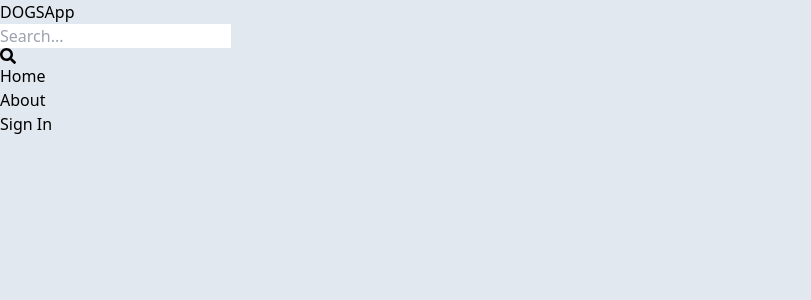
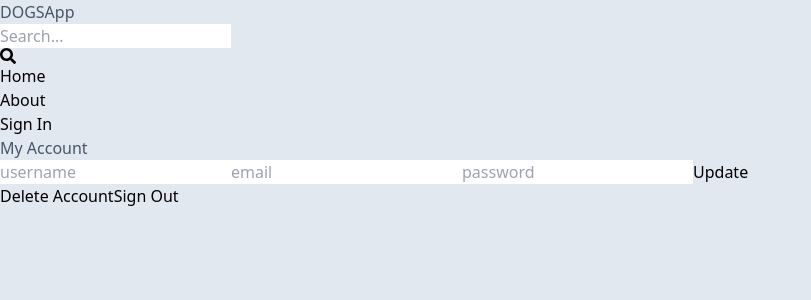
Before and after one commit to Magaerv/dogs-app, a React (Vite) app in the folder client/: page /profile in a window 1280 px wide. Shown: the top 300 px of the page, without its empty margins (0-811 px from the left). Built offline with nearby package versions, Linux system fonts and the light colour scheme; no server answers.

Commit message:
profile page

```diff
--- a/client/src/App.jsx
+++ b/client/src/App.jsx
@@ -1,11 +1,12 @@
 import { BrowserRouter, Route, Routes } from 'react-router-dom'
 import Header from './components/Header'
-import { PrivateRoutes } from './components/PrivateRoutes'
+import PrivateRoutes from './components/PrivateRoutes'
 import About from './pages/About'
 import Home from './pages/Home'
 import Profile from './pages/Profile'
 import SignIn from './pages/SignIn'
 import SignUp from './pages/SignUp'
+
 
 export default function App() {
   return <BrowserRouter>
@@ -15,7 +16,7 @@ export default function App() {
       <Route path='/sign-in' element={<SignIn />} />
       <Route path='/sign-up' element={<SignUp />} />
       <Route path='/about' element={<About />} />
-      <Route element={PrivateRoutes}>
+      <Route pathelement={PrivateRoutes}>
         <Route path='/profile' element={<Profile />} />
       </Route>
     </Routes>
--- a/client/src/components/Header.jsx
+++ b/client/src/components/Header.jsx
@@ -4,7 +4,11 @@ import {useSelector} from 'react-redux'
 
 export default function Header() {
 
-  const {currentUser} = useSelector(state => state.user)
+
+
+  const { currentUser } = useSelector(state => state.user)
+
+  console.log(currentUser)
   return (
     <header className="bg-slate-200 shadow-md">
       <div className="flex justify-between items-center max-w-6xl mx-auto p-3">
@@ -27,7 +31,7 @@ export default function Header() {
           </Link>
           <Link to={currentUser ? '/profile': '/sign-in'}>
             {currentUser ? (
-              <img className='rounded-full h-7 w-7 object-cover' src={currentUser.avatar} alt='profile' />
+              <img className='rounded-full h-7 w-7 object-cover opacity-50' src={currentUser?.avatar || currentUser?.rest.avatar} alt='' />
             ) : <li className = 'sm:inline text-slate-500 hover:text-slate-600'>Sign In</li>
           }
           </Link>
--- a/client/src/components/OAuth.jsx
+++ b/client/src/components/OAuth.jsx
@@ -34,7 +34,7 @@ export const OAuth = () => {
       navigate('/')
     } catch (error) {
       dispatch(signInFailure(error.message))
-      console.log('could not sign in with google', error)
+      console.log('could not sign in with Google', error)
     }
   }
 
--- a/client/src/components/PrivateRoutes.jsx
+++ b/client/src/components/PrivateRoutes.jsx
@@ -1,7 +1,8 @@
 import { useSelector } from "react-redux"
 import { Outlet, Navigate } from "react-router-dom"
 
-export const PrivateRoutes = () => {
+const PrivateRoutes = () => {
   const {currentUser} = useSelector(state => state.user)
   return currentUser ? <Outlet/> : <Navigate to='/sign-in'/>
 }
+ export default PrivateRoutes
--- a/client/src/index.css
+++ b/client/src/index.css
@@ -2,6 +2,10 @@
 @tailwind components;
 @tailwind utilities;
 
-body{
+body {
   background-color: rgb(226 232 240);
 }
+
+h1 {
+  color: rgb(71 85 105);
+}
--- a/client/src/pages/Profile.jsx
+++ b/client/src/pages/Profile.jsx
@@ -1,7 +1,24 @@
-
+import { useSelector } from "react-redux"
 
 export default function Profile() {
+
+  const { currentUser } = useSelector(state => state.user)
+
   return (
-    <div>Profile</div>
+    <div className="p-3 max-w-lg mx-auto">
+      <h1 className="text-3xl font-semibold text-center my-7">My Account</h1>
+      <form className="flex flex-col gap-3">
+        <img className='rounded-full h-24 w-24 object-cover cursor-pointer self-center mt-2 opacity-50' src={currentUser?.avatar || currentUser?.rest.avatar} alt='' />
+        <input type="text" placeholder="username" id='username' className="border p-3 rounded-lg mt-7" />
+        <input type="text" placeholder="email" id='email' className="border p-3 rounded-lg mt-7" />
+        <input type="text" placeholder="password" id='password' className="border p-3 rounded-lg mt-7" />
+        <button className="bg-slate-600 text-white rounded-lg p-3 uppercase hover:opacity-90 disabled:opacity-70">Update
+        </button>
+      </form>
+      <div className='flex justify-between mt-5'>
+        <span className='text-red-500'>Delete Account</span>
+        <span className='text-red-500'>Sign Out</span>
+      </div>
+    </div>
   )
 }
--- a/client/src/pages/SignUp.jsx
+++ b/client/src/pages/SignUp.jsx
@@ -38,7 +38,7 @@ export default function SignUp() {
       }
       setLoading(false)
       setError(null)
-      navigate('/sign-in')
+      navigate('/')
     } catch (error) {
       setLoading(false)
       setError(error.message)
```
Also changed, not shown: 1 other file (tests, documents, lock files or other folders).
